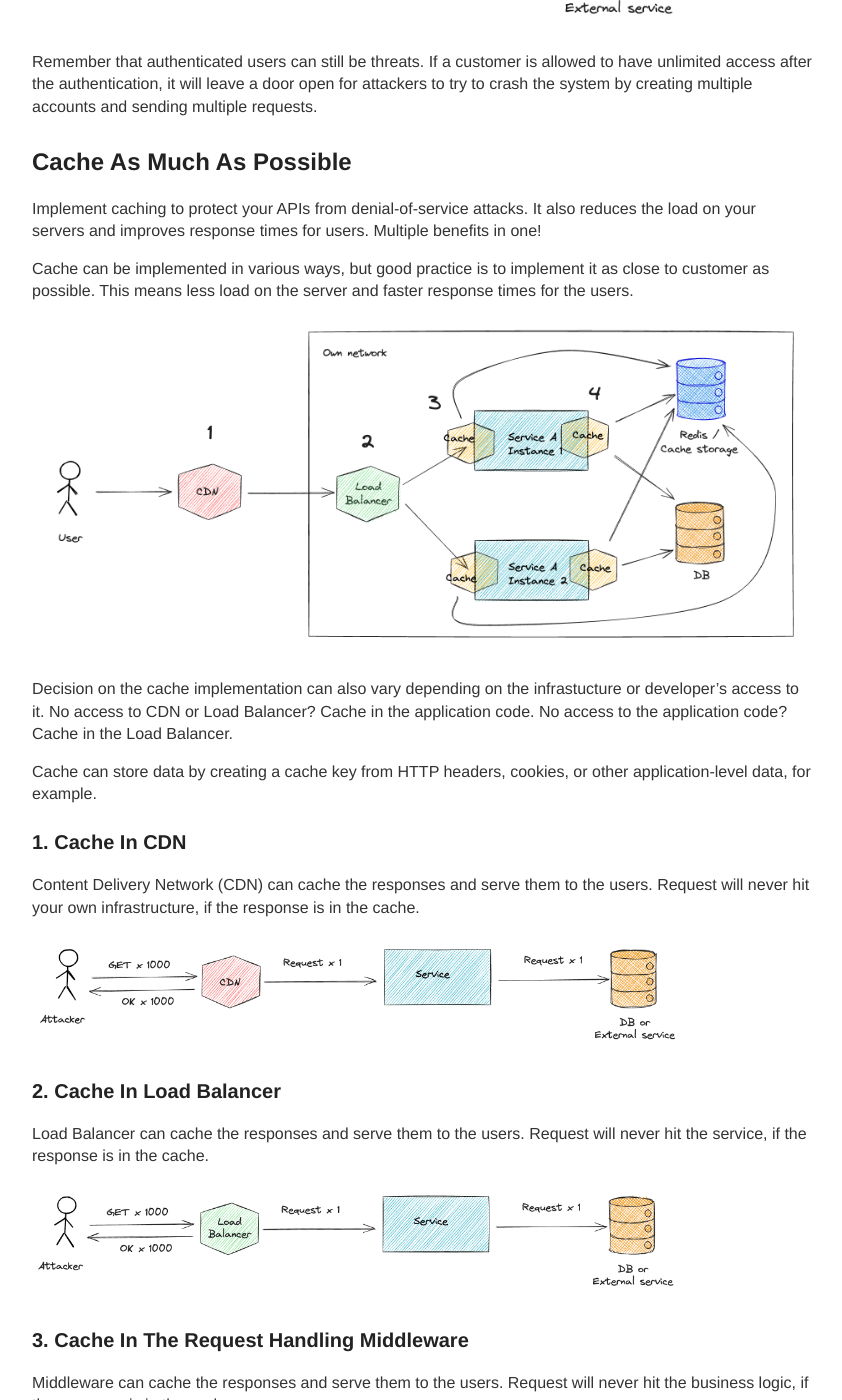
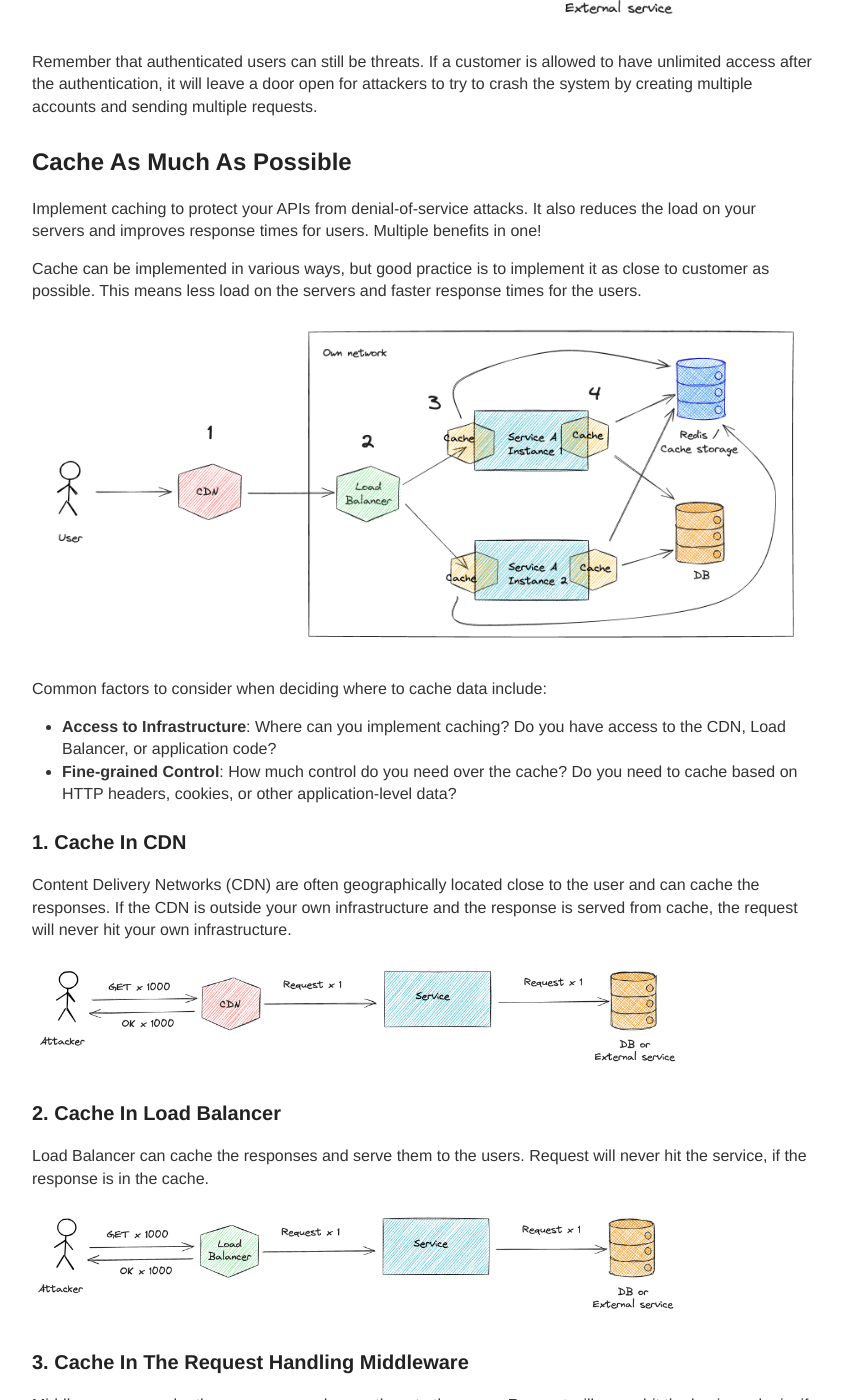
Before and after one commit to ttu/ttu.github.io, a Jekyll site: the page built from _posts/2024-6-13-securing-web-app.md, in a window 1280 px wide and 1400 px high, scrolled down 1700 px. Shown: the whole window, without its empty margins (218-1060 px from the left). Built offline with Jekyll 4.4.1, drawn with Linux system fonts in a browser that asks for light colours; some of the changed text lies outside the part shown.

Commit message:
Fix sentences and formatting of securing api post

```diff
--- a/_posts/2024-6-13-securing-web-app.md
+++ b/_posts/2024-6-13-securing-web-app.md
@@ -33,7 +33,7 @@
 
 ## Do Not Leave Open Endpoints
 
-There shouldn't be any open customer-facing endpoints, unless it is really required that anyone can use those.
+As customer-facing APIs can't be hidden from the public, it is important to ensure that only authorized users can access them. Open endpoints should be avoided unless absolutely necessary.
 
 Ensure that all endpoints in your APIs have proper authorization mechanisms in place. This can help prevent unauthorized access to sensitive data and prevent unnecessary load on the system.
 
@@ -46,17 +46,17 @@
 
 Implement caching to protect your APIs from denial-of-service attacks. It also reduces the load on your servers and improves response times for users. Multiple benefits in one!
 
-Cache can be implemented in various ways, but good practice is to implement it as close to customer as possible. This means less load on the server and faster response times for the users.
+Cache can be implemented in various ways, but good practice is to implement it as close to customer as possible. This means less load on the servers and faster response times for the users.
 
 ![Cache locations](/images/posts/securing-web-app/cache-location.png){: width="800" }
 
-Decision on the cache implementation can also vary depending on the infrastucture or developer's access to it. No access to CDN or Load Balancer? Cache in the application code. No access to the application code? Cache in the Load Balancer.
-
-Cache can store data by creating a cache key from HTTP headers, cookies, or other application-level data, for example.
+Common factors to consider when deciding where to cache data include:
+* __Access to Infrastructure__: Where can you implement caching? Do you have access to the CDN, Load Balancer, or application code?
+* __Fine-grained Control__: How much control do you need over the cache? Do you need to cache based on HTTP headers, cookies, or other application-level data?
 
 ### 1. Cache In CDN
 
-Content Delivery Network (CDN) can cache the responses and serve them to the users. Request will never hit your own infrastructure, if the response is in the cache.
+Content Delivery Networks (CDN) are often geographically located close to the user and can cache the responses. If the CDN is outside your own infrastructure and the response is served from cache, the request will never hit your own infrastructure.
 
 ![Cache CDN](/images/posts/securing-web-app/cache-cdn.png){: width="650" }
 
@@ -259,13 +259,14 @@
 
 ## Bonus: How to scale application to millions of users
 
-When you need to be able to serve millions of users, the application should be able to scale horizontally and vertically. With the setup described above, the application can be scaled horizontally by adding more instances of the application and load balancers.
+When you need to be able to serve millions of users, the application should be able to scale horizontally and vertically. Described setup fulfills the requirements for horizontal scaling, but vertical scaling is also needed.
 
 * Horizontal scaling
-  * Add automatic scaling for the application instances (or add enough instances).
+  * __Auto-scaling__: Automatically add or remove application instances based on demand.
+
 * Vertical scaling
-  * Add more resources to the systems.
-  * Add read replica for DB for reporting and alaytics.
+  * __Increase Resources__: Add more CPU, memory, or storage to existing servers.
+  * __Database Optimization__: Use read replicas for reporting and analytics to reduce the load on the main database.
 
 
 # Links
```
